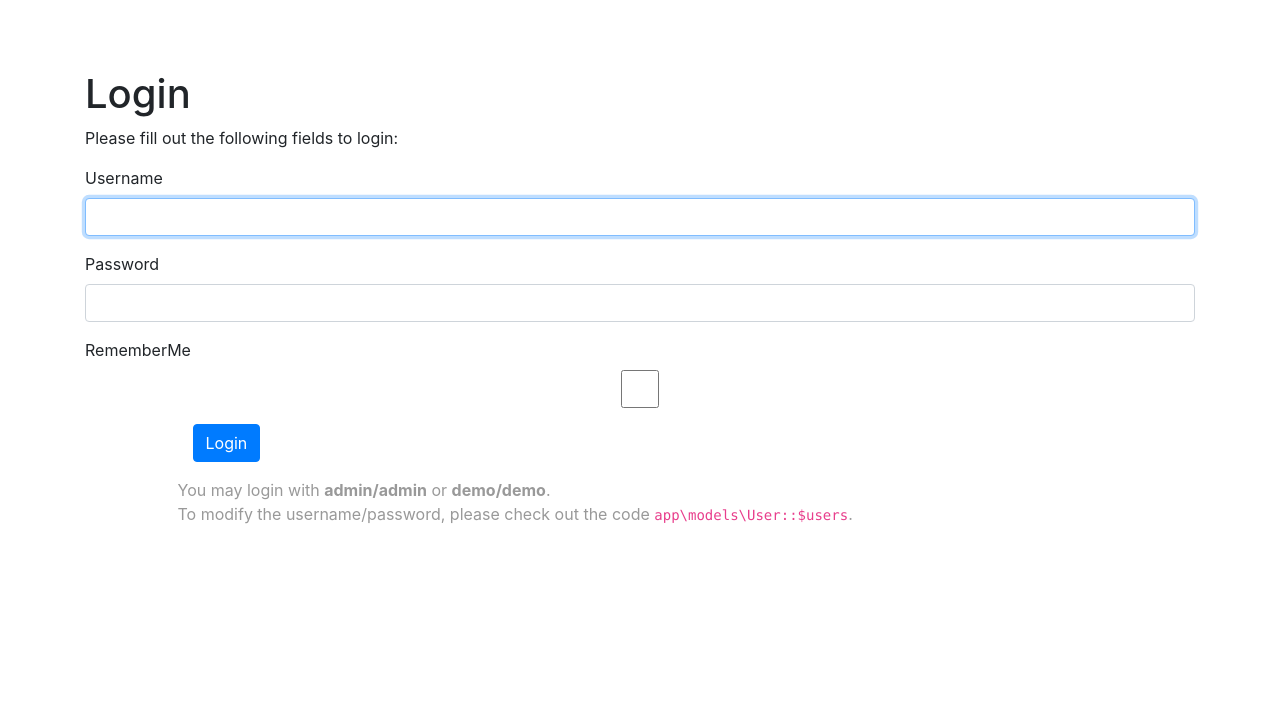
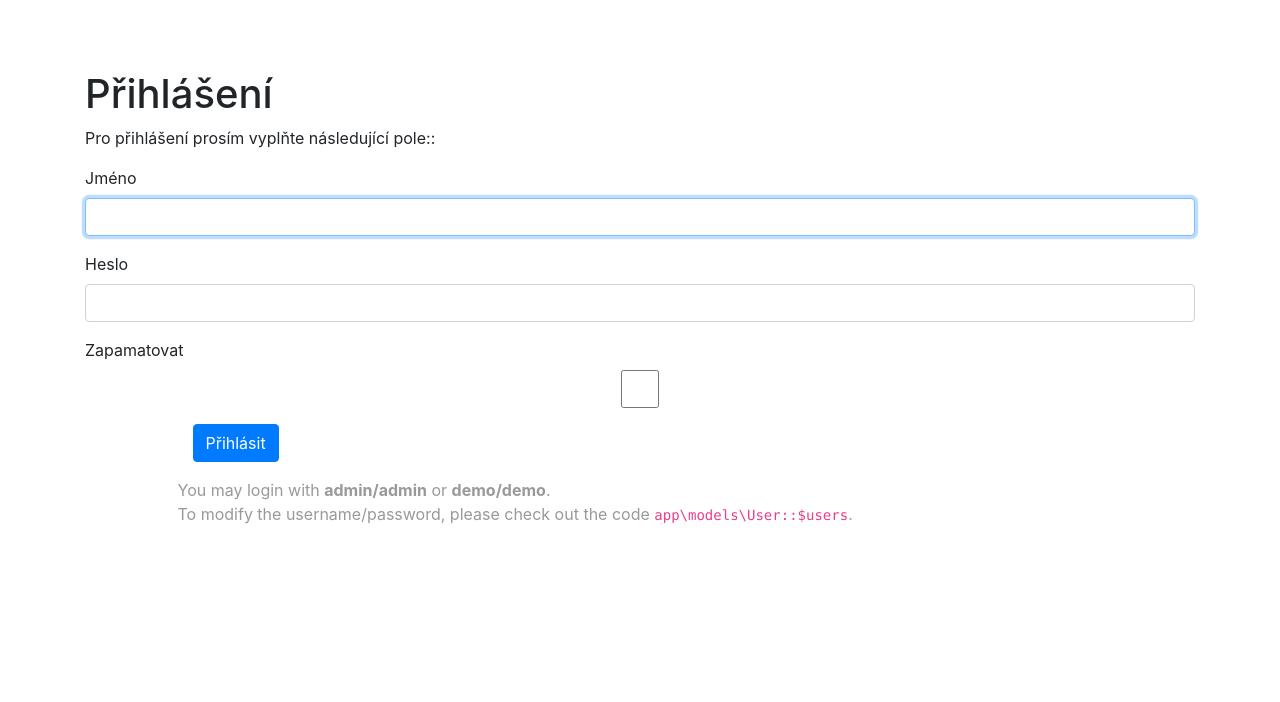
Before and after one commit to jarek3/books_records, a Yii app: template views/site/login.php in a window 1280 px wide. Shown: the top 702 px of the page. Run offline with PHP 8.4 and a stand-in for Yii, Linux system fonts and the light colour scheme; the template is opened without the code that fills it, so the values that code supplies are empty; form fields are guessed from the names that the template uses; some libraries are stand-ins or nearby versions.

Commit message:
Initial commit

```diff
--- a/views/layouts/main.php
+++ b/views/layouts/main.php
@@ -45,7 +45,7 @@ AppAsset::register($this);
             ['label' => 'Autoři', 'url' => ['/authors/index']],
             ['label' => 'Uživatelé', 'url' => ['/user/index']],
             Yii::$app->user->isGuest ? (
-                ['label' => 'Login', 'url' => ['/site/login']]
+                ['label' => 'Přihlášení', 'url' => ['/site/login']]
             ) : (
                 '<li>'
                 . Html::beginForm(['/site/logout'], 'post', ['class' => 'form-inline'])
--- a/views/site/login.php
+++ b/views/site/login.php
@@ -7,13 +7,13 @@
 use yii\bootstrap4\ActiveForm;
 use yii\bootstrap4\Html;
 
-$this->title = 'Login';
+$this->title = 'Přihlášení';
 $this->params['breadcrumbs'][] = $this->title;
 ?>
 <div class="site-login">
     <h1><?= Html::encode($this->title) ?></h1>
 
-    <p>Please fill out the following fields to login:</p>
+    <p>Pro přihlášení prosím vyplňte následující pole::</p>
 
     <?php $form = ActiveForm::begin([
         'id' => 'login-form',
@@ -26,17 +26,17 @@ $this->params['breadcrumbs'][] = $this->title;
         ],
     ]); ?>
 
-        <?= $form->field($model, 'username')->textInput(['autofocus' => true]) ?>
+        <?= $form->field($model, 'username')->textInput(['autofocus' => true])->label('Jméno')?>
 
-        <?= $form->field($model, 'password')->passwordInput() ?>
+        <?= $form->field($model, 'password')->passwordInput()->label('Heslo')?>
 
         <?= $form->field($model, 'rememberMe')->checkbox([
             'template' => "<div class=\"offset-lg-1 col-lg-3 custom-control custom-checkbox\">{input} {label}</div>\n<div class=\"col-lg-8\">{error}</div>",
-        ]) ?>
+        ])->label('Zapamatovat')?>
 
         <div class="form-group">
             <div class="offset-lg-1 col-lg-11">
-                <?= Html::submitButton('Login', ['class' => 'btn btn-primary', 'name' => 'login-button']) ?>
+                <?= Html::submitButton('Přihlásit', ['class' => 'btn btn-primary', 'name' => 'login-button']) ?>
             </div>
         </div>
 
```
